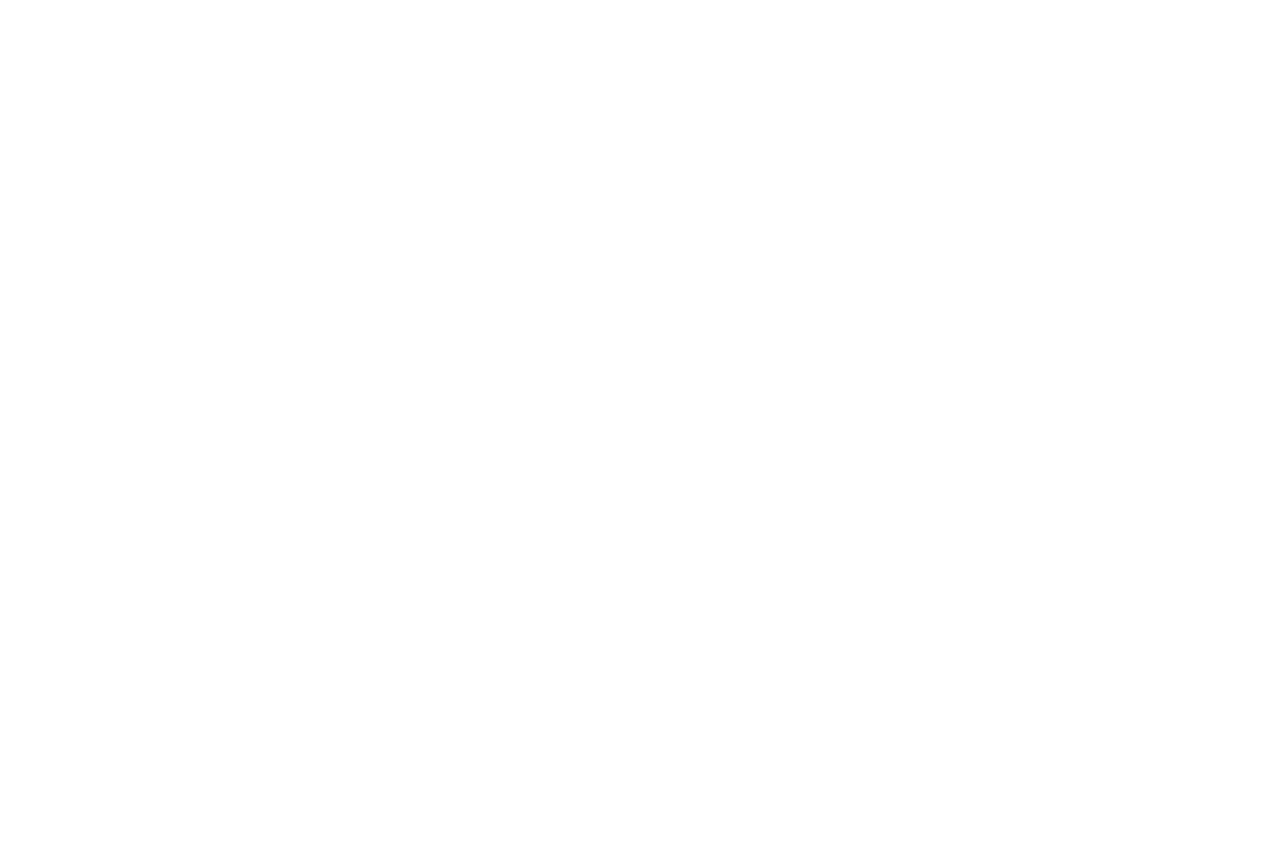
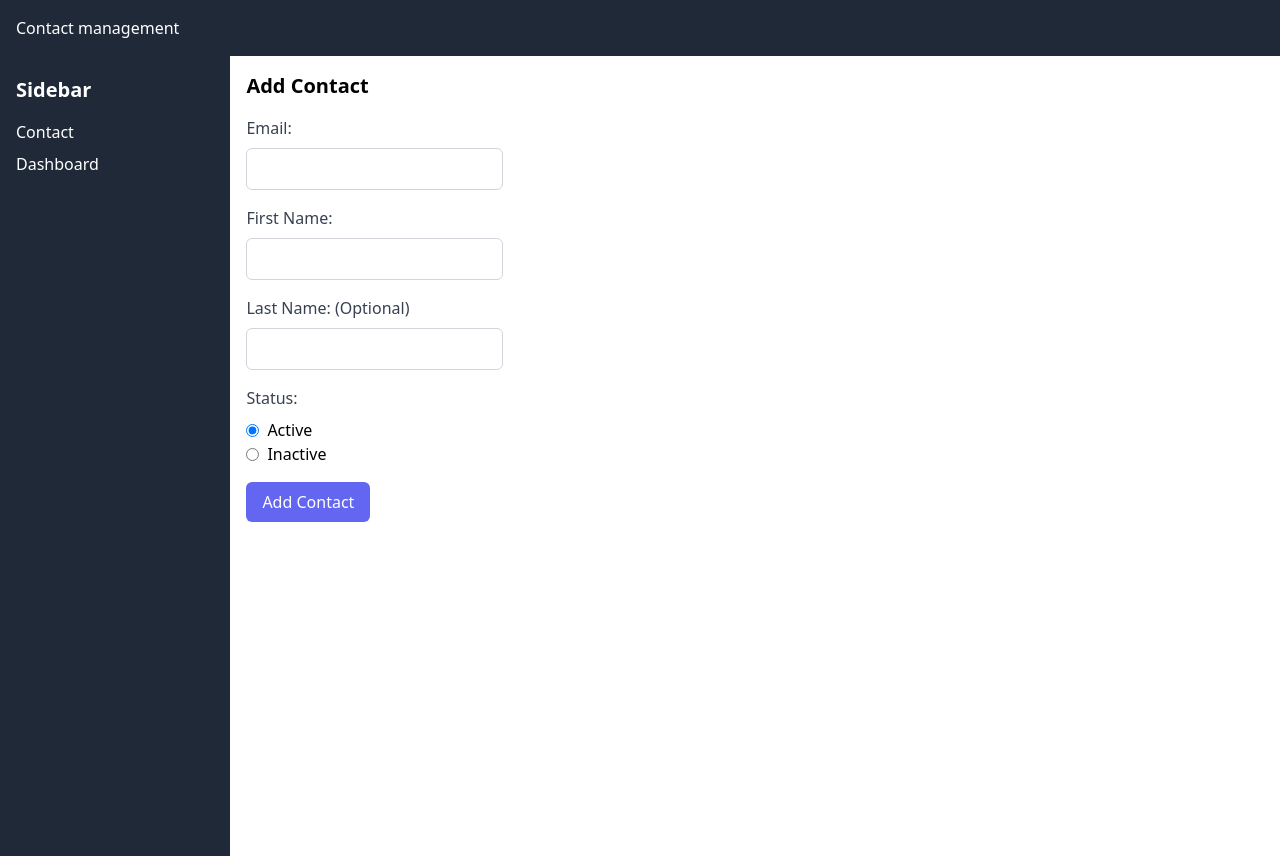
Before and after one commit to Rishabh3007/contact-management, a React (Create React App) app: page /create in a window 1280 px wide. Before the commit this address had no page. Before the commit the page ends 800 px from the top, so only its background shows below. Built offline with nearby package versions, Linux system fonts and the light colour scheme.

Commit message:
create contact added along with redux

```diff
--- a/src/App.tsx
+++ b/src/App.tsx
@@ -4,6 +4,7 @@
 import Dashboard from "./pages/Dashboard";
 import Contact from "./pages/Contact";
 import Layout from "./layout/Layout";
+import CreateContact from "./pages/CreateContact";
 
 function App() {
   return (
@@ -12,6 +13,7 @@
         <Route path="/" element={<Layout />}>
           <Route index element={<Contact />} />
           <Route path="/dashboard" element={<Dashboard />} />
+          <Route path="/create" element={<CreateContact />} />
         </Route>
       </Routes>
     </BrowserRouter>
--- a/src/layout/Sidebar.tsx
+++ b/src/layout/Sidebar.tsx
@@ -1,26 +1,23 @@
-import React, { useState } from 'react';
+import React from 'react';
 import { useAppSelector } from "../lib/hook";
 import { RootState } from "../lib/store";
+import { Link } from 'react-router-dom';
 
 function Sidebar() {
-    // const numOfCakes = useAppSelector((state: RootState) => state.cake.numOfCakes);/
     const isSidebarOpen = useAppSelector((state: RootState) => state.ui.isSideBarOpen);
-//   const [isOpen, setIsOpen] = useState(isSidebarOpen);
-
-//   const toggleSidebar = () => {
-//     setIsOpen(!isOpen);
-//   };
 
 
   return (
     <div className={`absolute sm:relative sm:top-0 sm:left-0 h-screen w-40 sm:w-[18%] z-50 bg-gray-800 transition duration-300 ease-in-out transform ${isSidebarOpen ? '-translate-x-full' : '-translate-x-0'} sm:translate-x-0`}>
       <div className="flex flex-col h-full pt-5 px-4">
-        {/* Your sidebar content here */}
         <h1 className="text-xl font-bold text-white mb-4">Sidebar</h1>
         <ul className="space-y-2">
-          <li><a href="#" className="text-white hover:text-gray-200">Item 1</a></li>
-          <li><a href="#" className="text-white hover:text-gray-200">Item 2</a></li>
-          <li><a href="#" className="text-white hover:text-gray-200">Item 3</a></li>
+          <li>
+            <Link to="/" className="text-white hover:text-gray-200">Contact</Link>
+          </li>
+          <li>
+            <Link to="/dashboard" className="text-white hover:text-gray-200">Dashboard</Link>
+          </li>
         </ul>
       </div>
     </div>
--- /dev/null
+++ b/src/lib/features/contact/contactSlice.ts
@@ -0,0 +1,37 @@
+import { createSlice} from "@reduxjs/toolkit";
+
+interface Contact {
+    id: string; // Unique identifier for each contact
+    email: string;
+    firstName: string;
+    lastName: string;
+    isActive: boolean;
+  }
+
+interface ContactState {
+    contacts: Contact[]
+}
+
+const initialState : ContactState = {
+    contacts: []
+}
+
+const contactSlice = createSlice({
+    name: 'contact',
+    initialState,
+    reducers: {
+        addContact(state, action) {
+            state.contacts.push(action.payload)
+        },
+        deleteContact(state, action) {
+            state.contacts = state.contacts.filter(contact => contact.id !== action.payload)
+        },
+        updateContact(state, action) {
+            const index = state.contacts.findIndex(contact => contact.id === action.payload.id)
+            state.contacts[index] = action.payload
+        }
+    }
+})
+
+export const { addContact, deleteContact, updateContact } = contactSlice.actions
+export default contactSlice.reducer
--- a/src/lib/store.ts
+++ b/src/lib/store.ts
@@ -1,10 +1,12 @@
 import { configureStore } from "@reduxjs/toolkit";
 import uiReducer from "./features/ui/uiSlice";
+import contactReducer from "./features/contact/contactSlice";
 
 export const makeStore = () => {
     return configureStore({
         reducer: {
-            ui: uiReducer
+            ui: uiReducer,
+            contact: contactReducer
         }
     })
 }
--- /dev/null
+++ b/src/pages/CreateContact.tsx
@@ -0,0 +1,154 @@
+import React, { useState } from 'react';
+import { useDispatch } from 'react-redux';
+import { addContact } from '../lib/features/contact/contactSlice';
+
+interface Contact {
+  id: string;
+  email: string;
+  firstName: string;
+  lastName: string;
+  isActive: boolean;
+}
+
+function CreateContact() {
+    const initialState: Contact = {
+        id: '',
+        email: '',
+        firstName: '',
+        lastName: '',
+        isActive: true,
+    };
+  const [formData, setFormData] = useState<Contact>(initialState);
+
+  const [errors, setErrors] = useState<Partial<Contact>>({}); // Track validation errors
+
+  const dispatch = useDispatch();
+
+  const handleChange = (event: React.ChangeEvent<HTMLInputElement | HTMLTextAreaElement>) => {
+    // setFormData({ ...formData, [event.target.name]: event.target.value });
+    if (event.target.type === 'radio') {
+        setFormData({...formData, [event.target.name]: event.target.value === 'true' });
+      } else {
+        setFormData({...formData, [event.target.name]: event.target.value });
+      }
+  };
+
+  const handleSubmit = (event: React.FormEvent<HTMLFormElement>) => {
+    event.preventDefault();
+
+    const validationErrors: Partial<Contact> = {};
+    let isValid = true;
+
+    if (!formData.email) {
+      validationErrors.email = 'Email is required';
+      isValid = false;
+    } else if (!/^[^\s@]+@[^\s@]+\.[^\s@]+$/.test(formData.email)) {
+      validationErrors.email = 'Invalid email format';
+      isValid = false;
+    }
+
+    if (!formData.firstName) {
+      validationErrors.firstName = 'First name is required';
+      isValid = false;
+    }
+
+    setErrors(validationErrors);
+
+    if (isValid) {
+      // Generate 8-digit numeric ID, convert to string
+      let newId = '';
+      while (newId.length < 8) {
+        newId += Math.floor(Math.random() * 10).toString(); // Generate random digits
+      }
+        formData.id = newId;
+      dispatch(addContact(formData));
+    // console.log(formData)
+      setFormData({ ...initialState }); // Reset form on successful submission
+    }
+  };
+
+  return (
+    <div className="container mx-auto p-4">
+      <h1 className="text-xl font-bold mb-4">Add Contact</h1>
+      <form onSubmit={handleSubmit}>
+        <div className="mb-4">
+          <label htmlFor="email" className="block text-gray-700 mb-2">
+            Email:
+          </label>
+          <input
+            type="email"
+            id="email"
+            name="email"
+            value={formData.email}
+            onChange={handleChange}
+            className={`w-full rounded-md border border-gray-300 px-3 py-2 focus:outline-none focus:ring-indigo-500 focus:border-indigo-500 ${errors.email ? 'border-red-500' : ''}`}
+          />
+          {errors.email && <p className="text-red-500 text-xs">{errors.email}</p>}
+        </div>
+        <div className="mb-4">
+          <label htmlFor="firstName" className="block text-gray-700 mb-2">
+            First Name:
+          </label>
+          <input
+            type="text"
+            id="firstName"
+            name="firstName"
+            value={formData.firstName}
+            onChange={handleChange}
+            className={`w-full rounded-md border border-gray-300 px-3 py-2 focus:outline-none focus:ring-indigo-500 focus:border-indigo-500 ${errors.firstName ? 'border-red-500' : ''}`}
+          />
+          {errors.firstName && <p className="text-red-500 text-xs">{errors.firstName}</p>}
+        </div>
+        <div className="mb-4">
+          <label htmlFor="lastName" className="block text-gray-700 mb-2">
+            Last Name: (Optional)
+          </label>
+          <input
+            type="text"
+            id="lastName"
+            name="lastName"
+            value={formData.lastName}
+            onChange={handleChange}
+            className={`w-full rounded-md border border-gray-300 px-3 py-2 focus:outline-none focus:ring-indigo-500 focus:border-indigo-500 ${errors.lastName ? 'border-red-500' : ''}`}
+            />
+            {errors.lastName && <p className="text-red-500 text-xs">{errors.lastName}</p>}
+        </div>
+        <div className="mb-4">
+  <label className="block text-gray-700 mb-2">Status:</label>
+  <div className="flex items-center">
+    <input
+      type="radio"
+      id="active"
+      name="isActive"
+      value="true"
+      checked={formData.isActive} // Set checked based on formData.isActive
+      onChange={handleChange}
+      className="mr-2"
+    />
+    <label htmlFor="active">Active</label>
+  </div>
+  <div className="flex items-center">
+    <input
+      type="radio"
+      id="inactive"
+      name="isActive"
+      value="false"
+      checked={!formData.isActive} // Set checked based on the opposite of formData.isActive
+      onChange={handleChange}
+      className="mr-2"
+    />
+    <label htmlFor="inactive">Inactive</label>
+  </div>
+</div>
+
+        <button
+          type="submit"
+          className="bg-indigo-500 text-white px-4 py-2 rounded-md hover:bg-indigo-600" >
+            Add Contact
+        </button>
+        </form>
+        </div>
+    );
+}
+
+export default CreateContact;
```
